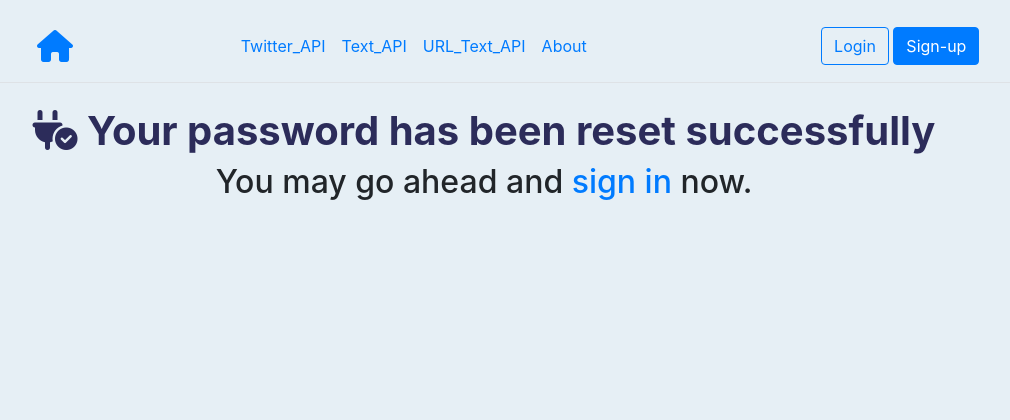
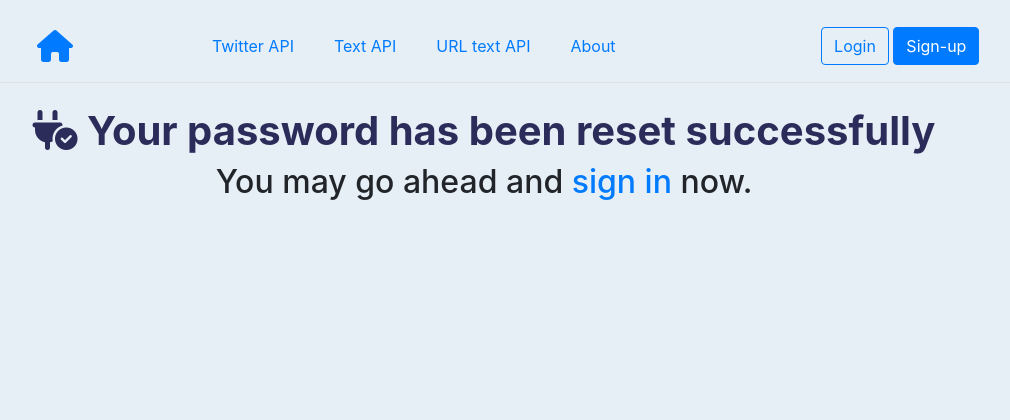
Before and after one commit to emaddar/Django_Twetter_and_text_sentiment_analysis_api, a Django app: template text_analysis/templates/registration/password_reset_complete.html in a window 1280 px wide. Shown: the top 420 px of the page, without its empty margins (156-1166 px from the left). Run offline with Django 3.2, Linux system fonts and the light colour scheme; the template is opened without the code that fills it, so the values that code supplies are empty; some libraries are stand-ins or nearby versions.

Commit message:
last version

```diff
--- a/text_analysis/base/templates/upload_file_result.html
+++ b/text_analysis/base/templates/upload_file_result.html
@@ -86,7 +86,7 @@
 <p></p>
 <p></p>
 <h4 style="color:rgb(44, 44, 90); font-weight: 700; display: flex; justify-content: space-between">
-     <a href="{% url 'your_text' %}"><i class="fa-solid fa-angles-left"></i> Back</a> <a href="#"><i class="fa-solid fa-angles-up"></i> Go to top</a>
+     <a href="{% url 'upload_file' %}"><i class="fa-solid fa-angles-left"></i> Back</a> <a href="#"><i class="fa-solid fa-angles-up"></i> Go to top</a>
 </h4>
 
 
--- a/text_analysis/templates/includes/header.html
+++ b/text_analysis/templates/includes/header.html
@@ -7,9 +7,9 @@
       </a>
 
       <ul class="nav col-12 col-md-auto mb-2 justify-content-center mb-md-0">
-        <li><a href="{% url 'tweeter_scrape' %}" class="nav-link px-2 link-secondary">Twitter_API</a></li>
-        <li><a href="{% url 'your_text' %}" class="nav-link px-2 link-dark">Text_API</a></li>
-        <li><a href="{% url 'upload_file' %}" class="nav-link px-2 link-dark">URL_Text_API</a></li>
+        <li><a href="{% url 'tweeter_scrape' %}" class="nav-link px-2 link-secondary mr-4">Twitter API</a></li>
+        <li><a href="{% url 'your_text' %}" class="nav-link px-2 link-dark mr-4">Text API</a></li>
+        <li><a href="{% url 'upload_file' %}" class="nav-link px-2 link-dark mr-4">URL text API</a></li>
         <!-- <li><a href="#" class="nav-link px-2 link-dark">Pricing</a></li> -->
         <li><a href="{% url 'about' %}" class="nav-link px-2 link-dark">About</a></li>
       </ul>
```
Also changed, not shown: text_analysis/base/static/base/images/mypic.png, text_analysis/db.sqlite3.
